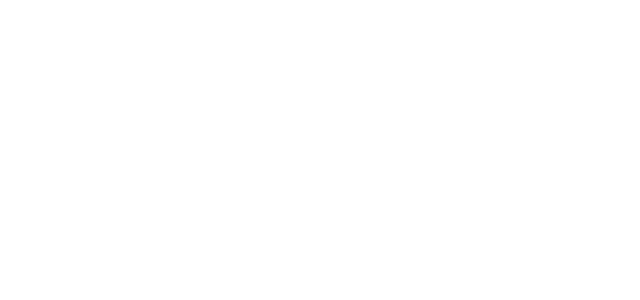
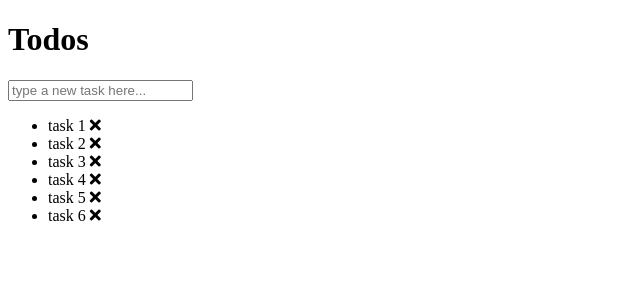
Before and after one commit to ig90/ToDo, an Angular app: page / in a window 1280 px wide. Shown: the top 300 px of the page, without its empty margins (0-640 px from the left). Built offline with nearby package versions, Linux system fonts and the light colour scheme.

Commit message:
added items,  addItem and removeItem methods

```diff
--- a/src/app/todo/todo.component.html
+++ b/src/app/todo/todo.component.html
@@ -0,0 +1,14 @@
+<div>
+    <h1>Todos</h1>
+
+    <input #itemInput
+        (keyup.enter)="addItem(itemInput)" placeholder="type a new task here...">
+    <div *ngIf="items" class="list-group" >
+        <ul>
+            <li
+            *ngFor="let item of items"
+            class="list-group-item"
+            >{{ item }} <span class="btn-remove" (click)="removeItem(item)"><i class="fas fa-times"></i></span></li>
+        </ul>
+    </div>
+</div>
--- a/src/app/todo/todo.component.ts
+++ b/src/app/todo/todo.component.ts
@@ -8,5 +8,23 @@
 })
 export class TodoComponent {
 
+  items: any[] = [
+    'task 1',
+    'task 2',
+    'task 3',
+    'task 4',
+    'task 5',
+    'task 6'
+  ];
+
+  addItem(input: HTMLInputElement) {
+    this.items.splice(0, 0, input.value);
+    input.value = '';
+  }
+
+  removeItem(item) {
+    const index = this.items.indexOf(item);
+    this.items.splice(index, 1);
+  }
 
 }
```
